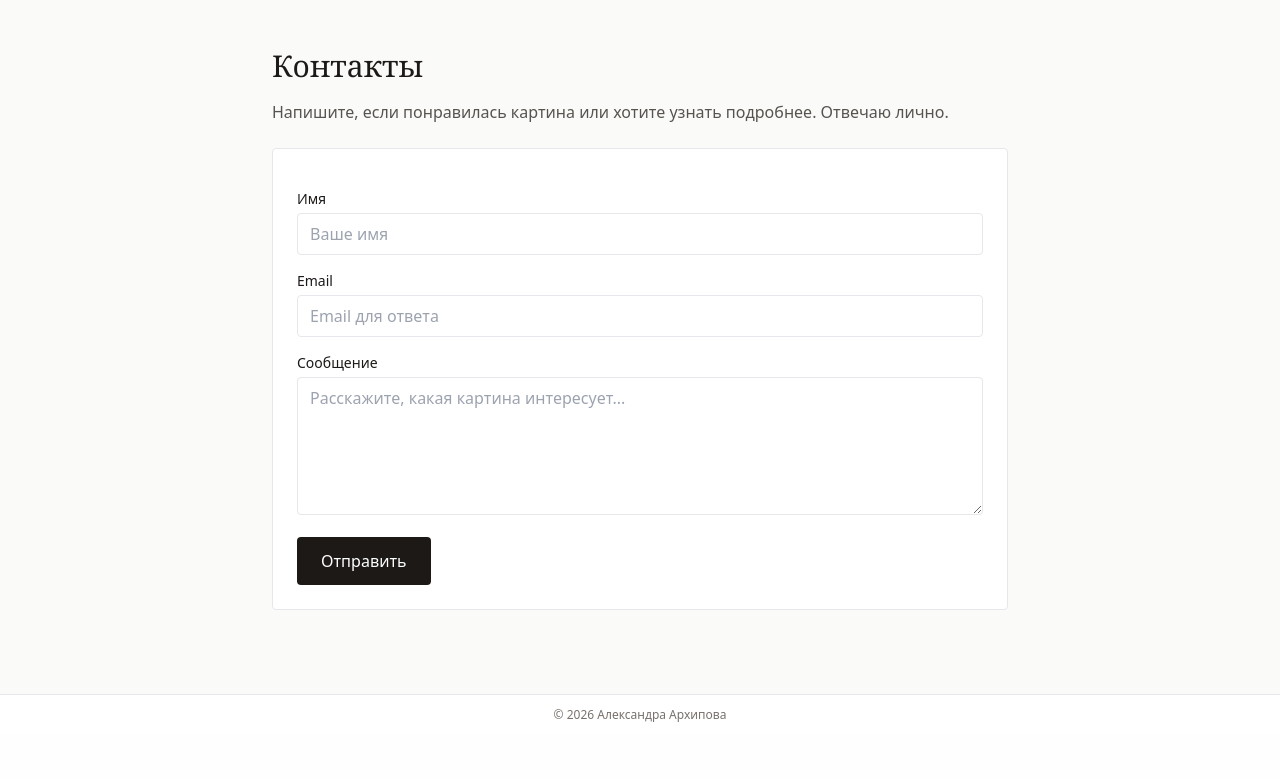
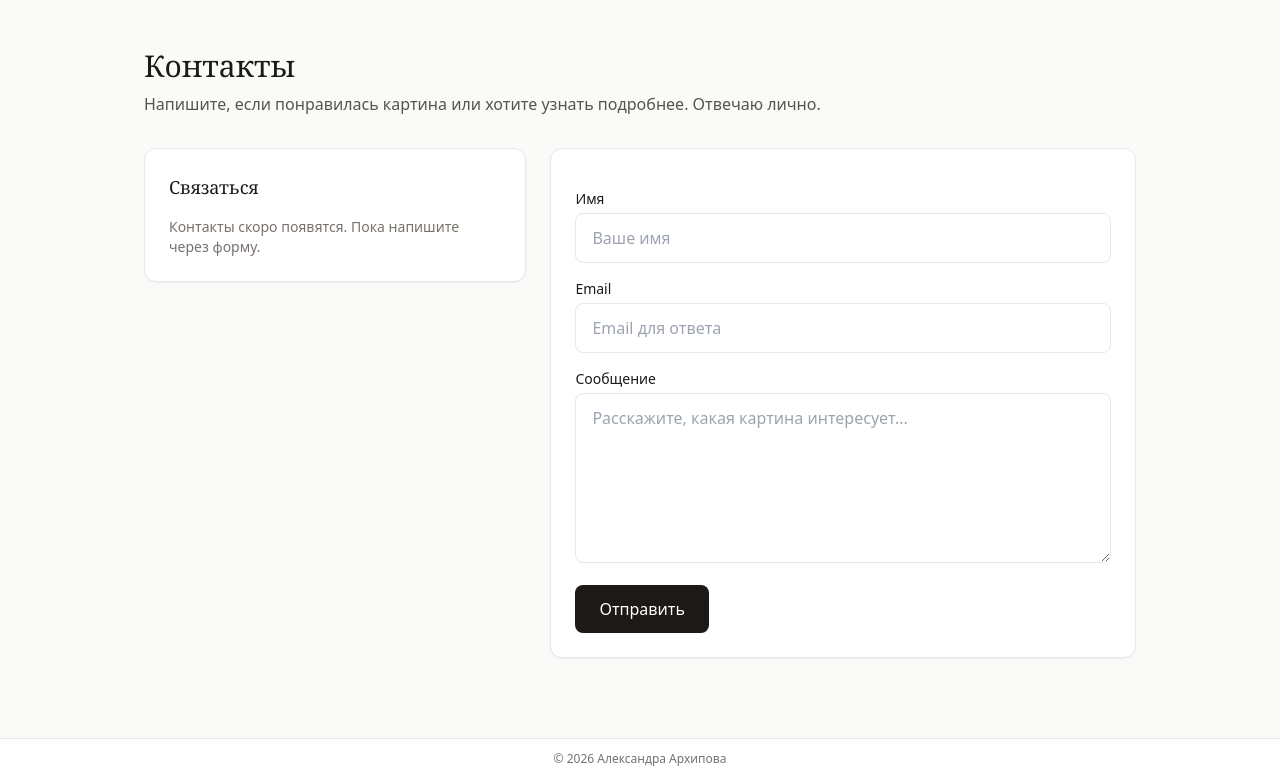
Before and after one commit to Riccaruga/site, a Django app: page /contacts/ in a window 1280 px wide. Shown: the part 65-844 px from the top of the page. Before the commit the page ends 787 px from the top, so only its background shows below. Run offline with Django 5.2, Linux system fonts and the light colour scheme; some libraries are stand-ins or nearby versions.

Commit message:
Redesign contact page and add copy email
Refresh the contact page layout with a cleaner two-column design, improved form styling, and clearer validation feedback. The contact form now uses consistent Tailwind classes, highlights invalid fields in red, and adds a copy-to-clipboard button for the email address with a safe fallback for older browsers.

```diff
--- a/core/forms.py
+++ b/core/forms.py
@@ -1,6 +1,9 @@
 from django import forms
 
 from .models import ContactMessage
+
+INPUT_CLS = ("w-full border rounded-lg px-4 py-3 outline-none "
+             "focus:ring-2 focus:ring-stone-900 focus:border-stone-900")
 
 
 class ContactForm(forms.ModelForm):
@@ -9,16 +12,16 @@ class ContactForm(forms.ModelForm):
         fields = ["name", "email", "message"]
         widgets = {
             "name": forms.TextInput(attrs={
-                "class": "w-full border rounded px-3 py-2",
+                "class": INPUT_CLS,
                 "placeholder": "Ваше имя",
             }),
             "email": forms.EmailInput(attrs={
-                "class": "w-full border rounded px-3 py-2",
+                "class": INPUT_CLS,
                 "placeholder": "Email для ответа",
             }),
             "message": forms.Textarea(attrs={
-                "class": "w-full border rounded px-3 py-2",
-                "rows": 5,
+                "class": INPUT_CLS,
+                "rows": 6,
                 "placeholder": "Расскажите, какая картина интересует...",
             }),
         }
@@ -27,3 +30,10 @@ class ContactForm(forms.ModelForm):
             "email": "Email",
             "message": "Сообщение",
         }
+
+    def __init__(self, *args, **kwargs):
+        super().__init__(*args, **kwargs)
+        # Красная рамка на полях с ошибками
+        for name, field in self.fields.items():
+            if self.errors.get(name):
+                field.widget.attrs["class"] += " border-red-500"
--- /dev/null
+++ b/static/js/contacts.js
@@ -0,0 +1,48 @@
+// Копирование email в буфер обмена (clipboard + fallback), фидбек только иконкой
+document.addEventListener("DOMContentLoaded", () => {
+  const btn = document.querySelector("[data-copy-email]");
+  if (!btn) return;
+  const iconCopy = btn.querySelector("[data-icon-copy]");
+  const iconCheck = btn.querySelector("[data-icon-check]");
+
+  function showCopy() {
+    if (iconCopy) iconCopy.classList.remove("hidden");
+    if (iconCheck) iconCheck.classList.add("hidden");
+    btn.setAttribute("aria-label", "Скопировать адрес почты");
+  }
+  function showCheck() {
+    if (iconCopy) iconCopy.classList.add("hidden");
+    if (iconCheck) iconCheck.classList.remove("hidden");
+    btn.setAttribute("aria-label", "Адрес скопирован");
+  }
+
+  async function copyText(text) {
+    if (navigator.clipboard && window.isSecureContext) {
+      await navigator.clipboard.writeText(text);
+      return;
+    }
+    // Fallback для HTTP / старых браузеров
+    const ta = document.createElement("textarea");
+    ta.value = text;
+    ta.setAttribute("readonly", "");
+    ta.style.position = "absolute";
+    ta.style.left = "-9999px";
+    document.body.appendChild(ta);
+    ta.select();
+    document.execCommand("copy");
+    document.body.removeChild(ta);
+  }
+
+  btn.addEventListener("click", async () => {
+    const text = btn.getAttribute("data-copy-email") || "";
+    if (!text) return;
+    try {
+      await copyText(text);
+      showCheck();
+    } catch (e) {
+      // тихо: оставляем иконку копирования
+      showCopy();
+    }
+    setTimeout(showCopy, 2000);
+  });
+});
--- a/templates/core/contacts.html
+++ b/templates/core/contacts.html
@@ -1,38 +1,69 @@
 {% extends "base.html" %}
 {% block title %}Контакты — {{ artist_profile.name|default:"Художник" }}{% endblock %}
 {% block content %}
-<section class="max-w-3xl mx-auto px-4 py-8 md:py-12">
-  <h1 class="text-2xl md:text-3xl font-serif mb-4">Контакты</h1>
-  <p class="text-stone-600 mb-6">Напишите, если понравилась картина или хотите узнать подробнее. Отвечаю лично.</p>
+<section class="max-w-5xl mx-auto px-4 py-8 md:py-12">
+  <h1 class="text-2xl md:text-3xl font-serif mb-2">Контакты</h1>
+  <p class="text-stone-600 mb-8">Напишите, если понравилась картина или хотите узнать подробнее. Отвечаю лично.</p>
 
-  {% if profile.email or profile.phone or profile.telegram %}
-  <div class="bg-white border rounded p-4 mb-6 text-sm">
-    {% if profile.email %}<div>Email: <a class="underline" href="mailto:{{ profile.email }}">{{ profile.email }}</a></div>{% endif %}
-    {% if profile.phone %}<div>Телефон: {{ profile.phone }}</div>{% endif %}
-    <div class="flex gap-3 mt-1">
-      {% if profile.telegram %}<a class="underline" href="{{ profile.telegram }}">Telegram</a>{% endif %}
-      {% if profile.instagram %}<a class="underline" href="{{ profile.instagram }}">Instagram</a>{% endif %}
-      {% if profile.whatsapp %}<a class="underline" href="{{ profile.whatsapp }}">WhatsApp</a>{% endif %}
+  <div class="grid md:grid-cols-5 gap-6">
+    <div class="md:col-span-2">
+      <div class="bg-white border rounded-xl shadow-sm p-5 md:p-6">
+        <h2 class="font-serif text-lg mb-4">Связаться</h2>
+        <div class="flex flex-col gap-3">
+          {% if profile.email %}
+          <div class="flex gap-2">
+            <div class="flex-1 border rounded-lg px-4 py-3 min-h-[44px] flex items-center break-all" data-email-text>{{ profile.email }}</div>
+            <button type="button" data-copy-email="{{ profile.email }}" class="border rounded-lg min-w-[44px] min-h-[44px] w-[44px] h-[44px] p-0 flex items-center justify-center hover:bg-stone-100 shrink-0" aria-label="Скопировать адрес почты" title="Скопировать">
+              <svg data-icon-copy width="20" height="20" viewBox="0 0 24 24" fill="none" stroke="currentColor" stroke-width="2" stroke-linecap="round" stroke-linejoin="round" aria-hidden="true"><rect x="9" y="9" width="13" height="13" rx="2"/><path d="M5 15H4a2 2 0 0 1-2-2V4a2 2 0 0 1 2-2h9a2 2 0 0 1 2 2v1"/></svg>
+              <svg data-icon-check class="hidden" width="20" height="20" viewBox="0 0 24 24" fill="none" stroke="currentColor" stroke-width="2" stroke-linecap="round" stroke-linejoin="round" aria-hidden="true"><path d="M20 6 9 17l-5-5"/></svg>
+              <span class="sr-only">Скопировать</span>
+            </button>
+          </div>
+          <div aria-live="polite" class="sr-only" data-copy-hint>Адрес скопирован</div>
+          {% endif %}
+          {% if profile.telegram %}
+          <a href="{{ profile.telegram }}" class="flex items-center justify-center border rounded-lg px-4 py-3 min-h-[44px] hover:bg-stone-100">Telegram</a>
+          {% endif %}
+          {% if profile.instagram %}
+          <a href="{{ profile.instagram }}" class="flex items-center justify-center border rounded-lg px-4 py-3 min-h-[44px] hover:bg-stone-100">Instagram</a>
+          {% endif %}
+          {% if profile.whatsapp %}
+          <a href="{{ profile.whatsapp }}" class="flex items-center justify-center border rounded-lg px-4 py-3 min-h-[44px] hover:bg-stone-100">WhatsApp</a>
+          {% endif %}
+          {% if not profile.email and not profile.telegram and not profile.instagram and not profile.whatsapp %}
+          <p class="text-sm text-stone-500">Контакты скоро появятся. Пока напишите через форму.</p>
+          {% endif %}
         </div>
       </div>
+    </div>
+
+    <div class="md:col-span-3">
+      <form method="post" class="bg-white border rounded-xl shadow-sm p-5 md:p-6 space-y-4" novalidate>
+        {% csrf_token %}
+        {% if form.non_field_errors %}
+        <div class="text-sm text-red-600 bg-red-50 border border-red-200 rounded-lg px-4 py-3">{{ form.non_field_errors }}</div>
         {% endif %}
-
-  <form method="post" class="bg-white border rounded p-4 md:p-6 space-y-4">
-    {% csrf_token %}
-    {{ form.non_field_errors }}
         <div>
-      <label class="block text-sm mb-1">{{ form.name.label }}</label>
-      {{ form.name }}{{ form.name.errors }}
+          <label class="block text-sm font-medium mb-1" for="{{ form.name.id_for_label }}">{{ form.name.label }}</label>
+          {{ form.name }}
+          {% if form.name.errors %}<div class="text-sm text-red-600 mt-1">{{ form.name.errors }}</div>{% endif %}
         </div>
         <div>
-      <label class="block text-sm mb-1">{{ form.email.label }}</label>
-      {{ form.email }}{{ form.email.errors }}
+          <label class="block text-sm font-medium mb-1" for="{{ form.email.id_for_label }}">{{ form.email.label }}</label>
+          {{ form.email }}
+          {% if form.email.errors %}<div class="text-sm text-red-600 mt-1">{{ form.email.errors }}</div>{% endif %}
         </div>
         <div>
-      <label class="block text-sm mb-1">{{ form.message.label }}</label>
-      {{ form.message }}{{ form.message.errors }}
+          <label class="block text-sm font-medium mb-1" for="{{ form.message.id_for_label }}">{{ form.message.label }}</label>
+          {{ form.message }}
+          {% if form.message.errors %}<div class="text-sm text-red-600 mt-1">{{ form.message.errors }}</div>{% endif %}
         </div>
-    <button class="bg-stone-900 text-white px-6 py-3 rounded hover:bg-stone-700 w-full sm:w-auto min-h-[44px]">Отправить</button>
+        <button class="bg-stone-900 text-white px-6 py-3 rounded-lg hover:bg-stone-700 w-full sm:w-auto min-h-[44px]">Отправить</button>
       </form>
+    </div>
+  </div>
 </section>
 {% endblock %}
+{% block extra_js %}
+<script src="/static/js/contacts.js"></script>
+{% endblock %}
```
Lines whose indentation alone changed are shown as unchanged.
